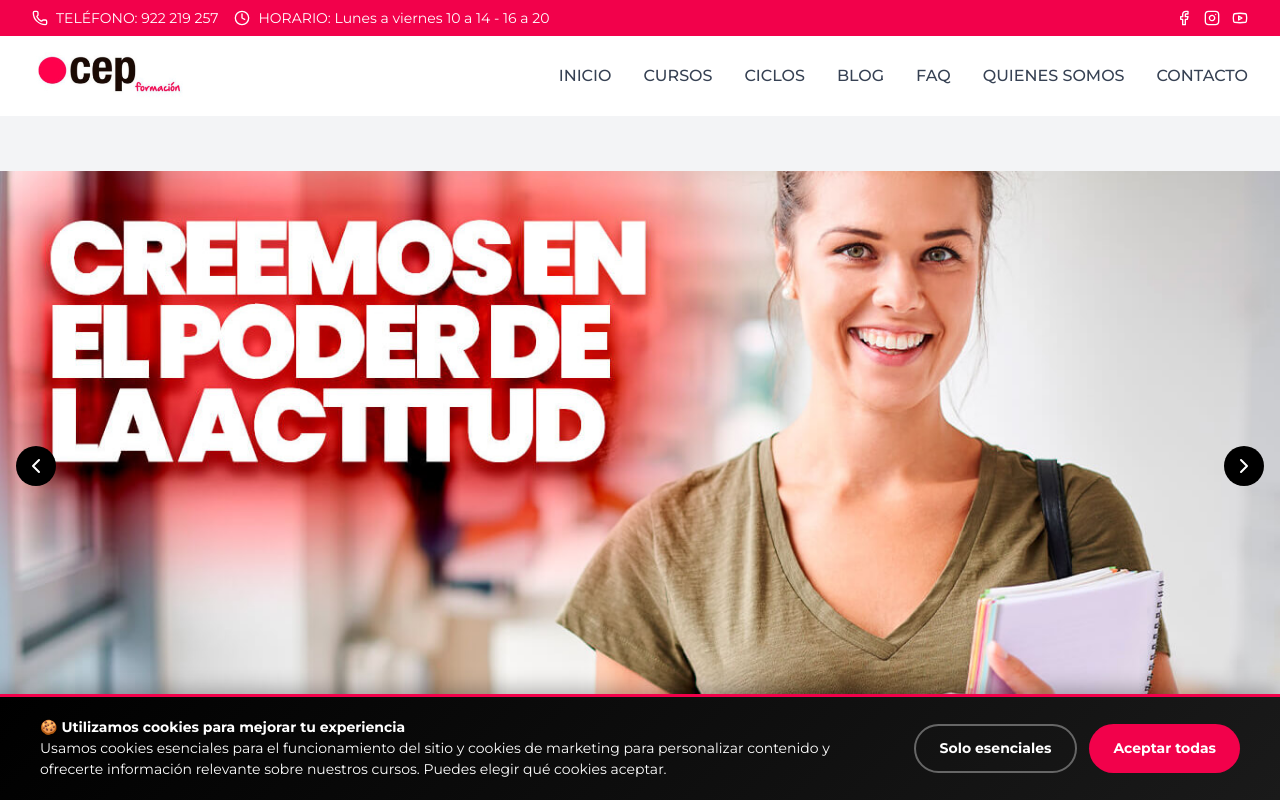
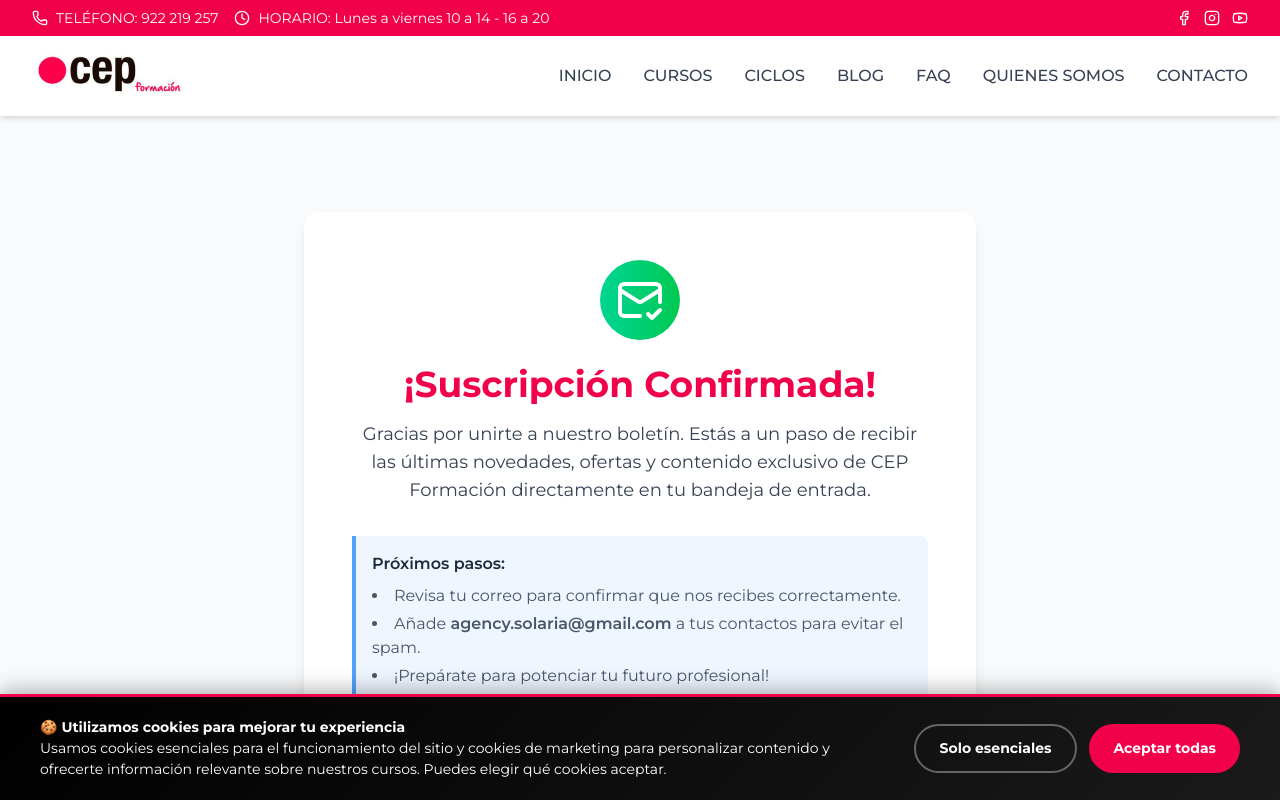
Before and after one commit to SOLARIA-AGENCY/SOLARIA-CEPCOMUNICACION-DEV, a React (Vite) app: page /gracias-suscripcion in a window 1280 px wide. Before the commit this address led to /. Shown: the top 800 px of the page. Built offline with nearby package versions, Linux system fonts and the light colour scheme.

Commit message:
feat(newsletter): mejorar flujo de suscripción con página de gracias dedicada y tracking

```diff
--- a/src/App.tsx
+++ b/src/App.tsx
@@ -18,6 +18,7 @@ import type { CursoMaestro } from './config/cursos-maestro';
 import SolariaStatusPage from './pages/SolariaStatusPage';
 import useTracking from './utils/useTracking';
 import ThankYouPage from './pages/ThankYouPage';
+import GraciasSuscripcionPage from './pages/GraciasSuscripcionPage';
 // --- FIN ESTRUCTURA ---
 
 import './index.css';
@@ -65,6 +66,7 @@ function App() {
         {/* Páginas de Sistema */}
         <Route path="/solaria-status" element={<SolariaStatusPage />} />
         <Route path="/thank-you" element={<ThankYouPage />} />
+        <Route path="/gracias-suscripcion" element={<GraciasSuscripcionPage />} />
 
         {/* Redirecciones de rutas antiguas a las nuevas */}
         <Route path="/new/cursos" element={<Navigate to="/cursos" replace />} />
--- a/src/components/organisms/NewsletterSection.tsx
+++ b/src/components/organisms/NewsletterSection.tsx
@@ -2,6 +2,17 @@ import React from 'react';
 import { Mail } from 'lucide-react';
 
 const NewsletterSection: React.FC = () => {
+
+  // --- Lógica para datos dinámicos y de campaña ---
+  const thankYouUrl = `${window.location.origin}/gracias-suscripcion`;
+  const campaignTag = `suscripcion-newsletter-web`;
+  const timestamp = new Date().toLocaleString('es-ES', {
+    year: 'numeric', month: '2-digit', day: '2-digit',
+    hour: '2-digit', minute: '2-digit', second: '2-digit'
+  });
+  const formOriginUrl = typeof window !== 'undefined' ? window.location.href : '';
+  const emailSubject = `🚀 NUEVO SUSCRIPTOR - Newsletter CEP Formación`;
+
   return (
     <section className="bg-gray-100 py-16">
       <div className="container mx-auto px-4 text-center">
@@ -16,11 +27,16 @@ const NewsletterSection: React.FC = () => {
           method="POST"
           className="max-w-md mx-auto"
         >
-          {/* Configuración de FormSubmit */}
-          <input type="hidden" name="_next" value="https://cepcomunicacion.com/thank-you" />
-          <input type="hidden" name="_subject" value="Nueva suscripción al Newsletter de CEP Formación" />
+          {/* --- CAMPOS OCULTOS ENRIQUECIDOS PARA FORMSUBMIT Y AUTOMATIZACIÓN --- */}
+          <input type="hidden" name="_next" value={thankYouUrl} />
+          <input type="hidden" name="_subject" value={emailSubject} />
           <input type="hidden" name="_captcha" value="false" />
-          <input type="hidden" name="_template" value="table" />
+
+          {/* --- Campos de Campaña y Seguimiento --- */}
+          <input type="hidden" name="Origen_Lead" value="Suscripción Newsletter Web" />
+          <input type="hidden" name="Tag_Suscripcion" value={campaignTag} />
+          <input type="hidden" name="Timestamp" value={timestamp} />
+          <input type="hidden" name="URL_Origen" value={formOriginUrl} />
 
           <div className="flex flex-col sm:flex-row gap-4">
             <input
--- /dev/null
+++ b/src/pages/GraciasSuscripcionPage.tsx
@@ -0,0 +1,42 @@
+import { MailCheck } from 'lucide-react';
+import CepHeader from 'src/components/organisms/CepHeader';
+import CepFooter from 'src/components/organisms/CepFooter';
+import { Link } from 'react-router-dom';
+
+const GraciasSuscripcionPage = () => {
+  return (
+    <div className="flex flex-col min-h-screen bg-gray-50">
+      <CepHeader />
+      <main className="flex-grow container mx-auto px-4 py-16 sm:py-24 flex items-center justify-center">
+        <div className="text-center bg-white p-8 sm:p-12 rounded-2xl shadow-lg max-w-2xl w-full">
+          <div className="w-20 h-20 bg-gradient-to-r from-emerald-400 to-green-500 rounded-full flex items-center justify-center mx-auto mb-6">
+            <MailCheck size={48} className="text-white" />
+          </div>
+          <h1 className="text-3xl sm:text-4xl font-bold text-cep-primary mb-4">
+            ¡Suscripción Confirmada!
+          </h1>
+          <p className="text-lg text-gray-700 mb-8">
+            Gracias por unirte a nuestro boletín. Estás a un paso de recibir las últimas novedades, ofertas y contenido exclusivo de CEP Formación directamente en tu bandeja de entrada.
+          </p>
+          <div className="bg-blue-50 border-l-4 border-blue-400 p-4 rounded-r-lg text-left mb-8">
+            <h2 className="font-semibold text-gray-800">Próximos pasos:</h2>
+            <ul className="list-disc list-inside mt-2 text-gray-600 space-y-1">
+              <li>Revisa tu correo para confirmar que nos recibes correctamente.</li>
+              <li>Añade <span className="font-semibold">agency.solaria@gmail.com</span> a tus contactos para evitar el spam.</li>
+              <li>¡Prepárate para potenciar tu futuro profesional!</li>
+            </ul>
+          </div>
+          <Link
+            to="/"
+            className="inline-block bg-cep-primary text-white font-bold py-3 px-8 rounded-lg hover:bg-cep-secondary transition-colors duration-300"
+          >
+            Volver a la página principal
+          </Link>
+        </div>
+      </main>
+      <CepFooter />
+    </div>
+  );
+};
+
+export default GraciasSuscripcionPage;
```
